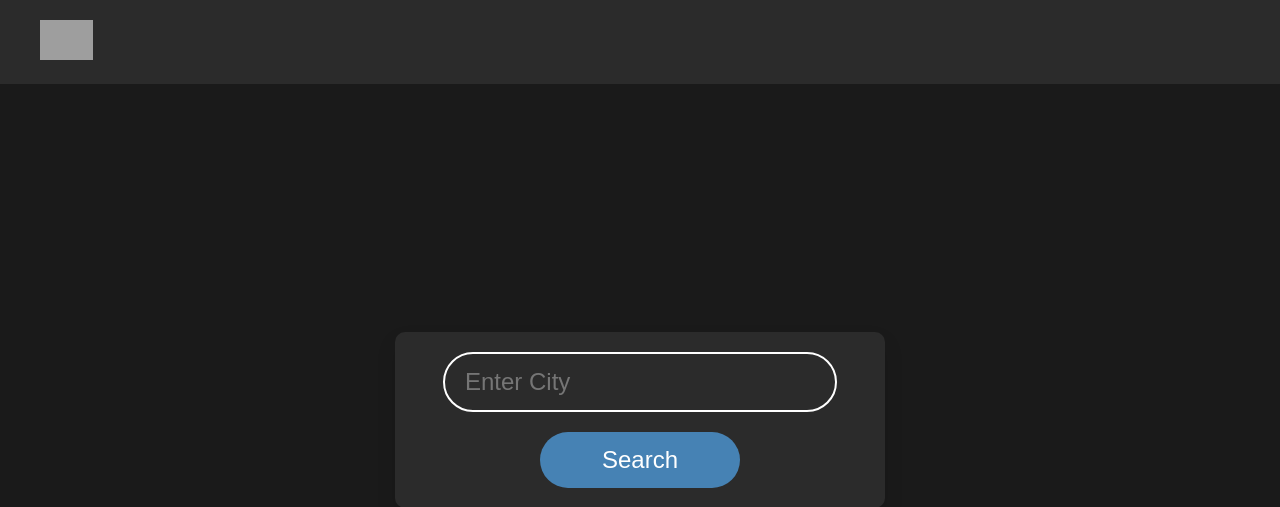
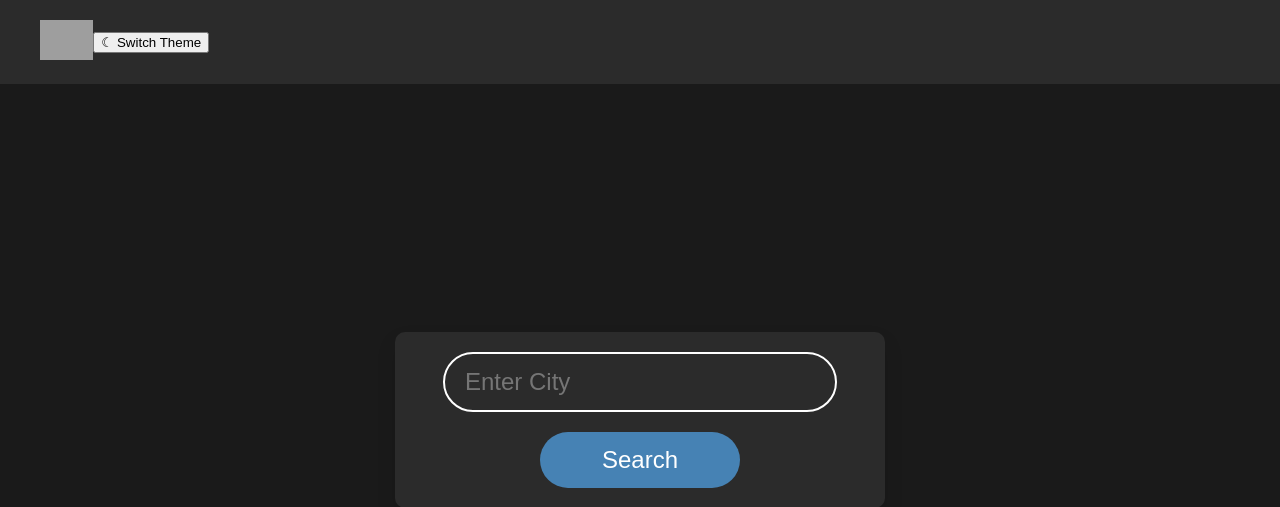
Before and after one commit to Lalith2907/Weatherify, a Flask app: page / in a window 1280 px wide. Shown: the top 507 px of the page. Run offline with Flask 3, Linux system fonts and the light colour scheme; grey boxes are pictures that could not be loaded.

Commit message:
added 'Switch Theme' Feature

```diff
--- a/templates/layout.html
+++ b/templates/layout.html
@@ -10,11 +10,29 @@
     <link href="{{ url_for('static', filename='styles.css') }}" rel="stylesheet">
 </head>
 
-    <body>
+<body {% if 'theme' in session and session['theme']=='light' %}class="light-mode" {% endif %}>
     <header>
+        {% if 'theme' in session and session['theme'] == 'light' %}
         <a href="/" class="logo-link">
-                <img src="{{ url_for('static', filename='logo.png') }}" alt="Logo" class="logo">
+            <img src="{{ url_for('static', filename='dark_logo.png') }}" alt="Light Logo" class="logo">
         </a>
+        {% else %}
+        <a href="/" class="logo-link">
+            <img src="{{ url_for('static', filename='light_logo.png') }}" alt="Dark Logo" class="logo">
+        </a>
+        {% endif %}
+        <div class="theme-switch-container">
+            <form action="/toggle-theme" method="POST" class="theme-switch-form">
+                <button type="submit" class="theme-switch-button">
+                    {% if 'theme' in session and session['theme'] == 'light' %}
+                    &#9728;
+                    {% else %}
+                    &#9790;
+                    {% endif %}
+                    <span class="tooltip">Switch Theme</span>
+                </button>
+            </form>
+        </div>
     </header>
     <div class="container">
         <div class="search">
```
Also changed, not shown: templates/weather.html (+21 -3 lines). Lines whose indentation alone changed are shown as unchanged.
